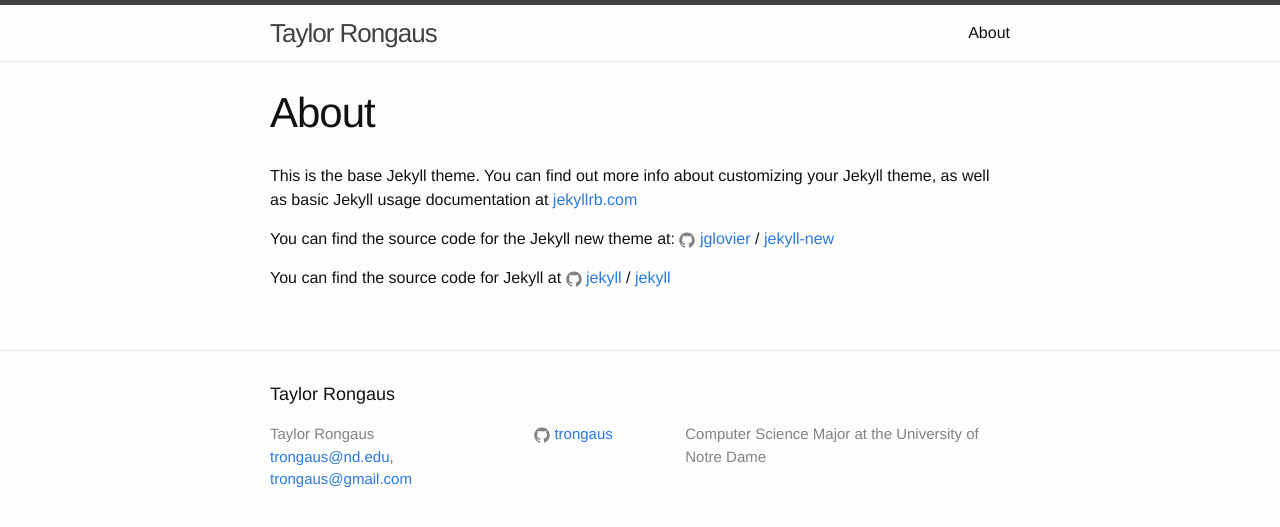
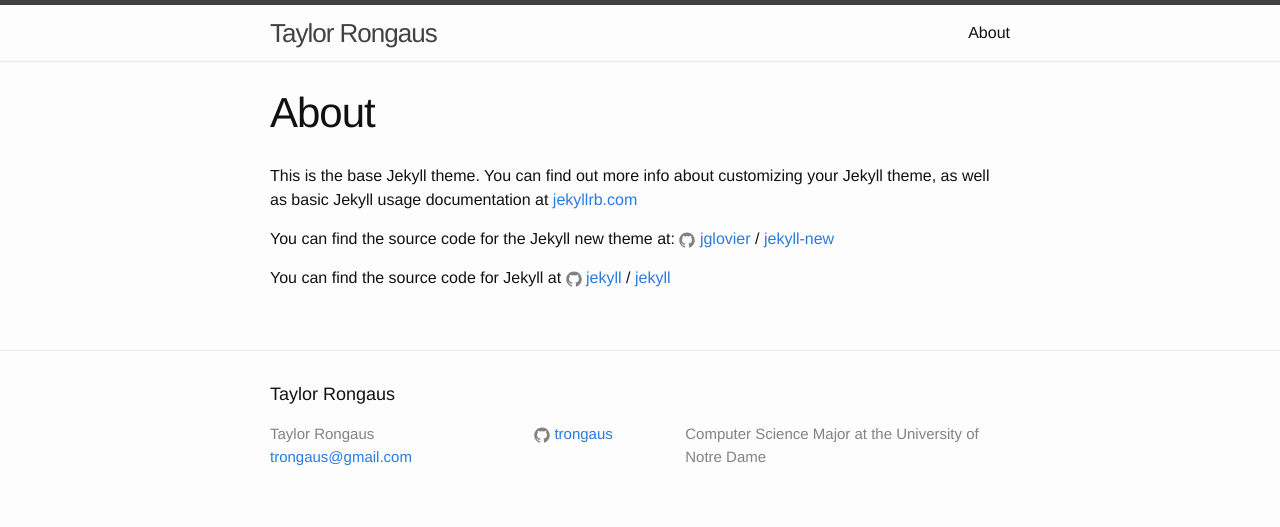
Before and after one commit to trongaus/trongaus.github.io, a Jekyll site: the page built from about.md, in a window 1280 px wide. Shown: the top 527 px of the page. Built offline with Jekyll 4.4.1, drawn with Linux system fonts in a browser that asks for light colours; some of the changed lines change nothing that is shown.

Commit message:
messing with config file

```diff
--- a/_config.yml
+++ b/_config.yml
@@ -7,7 +7,8 @@
 
 # Site settings
 title: Taylor Rongaus
-email: trongaus@nd.edu, trongaus@gmail.com
+email: trongaus@nd.edu
+email: trongaus@gmail.com
 description: > # this means to ignore newlines until "baseurl:"
   Computer Science Major at the University of Notre Dame
 baseurl: "" # the subpath of your site, e.g. /blog
```
